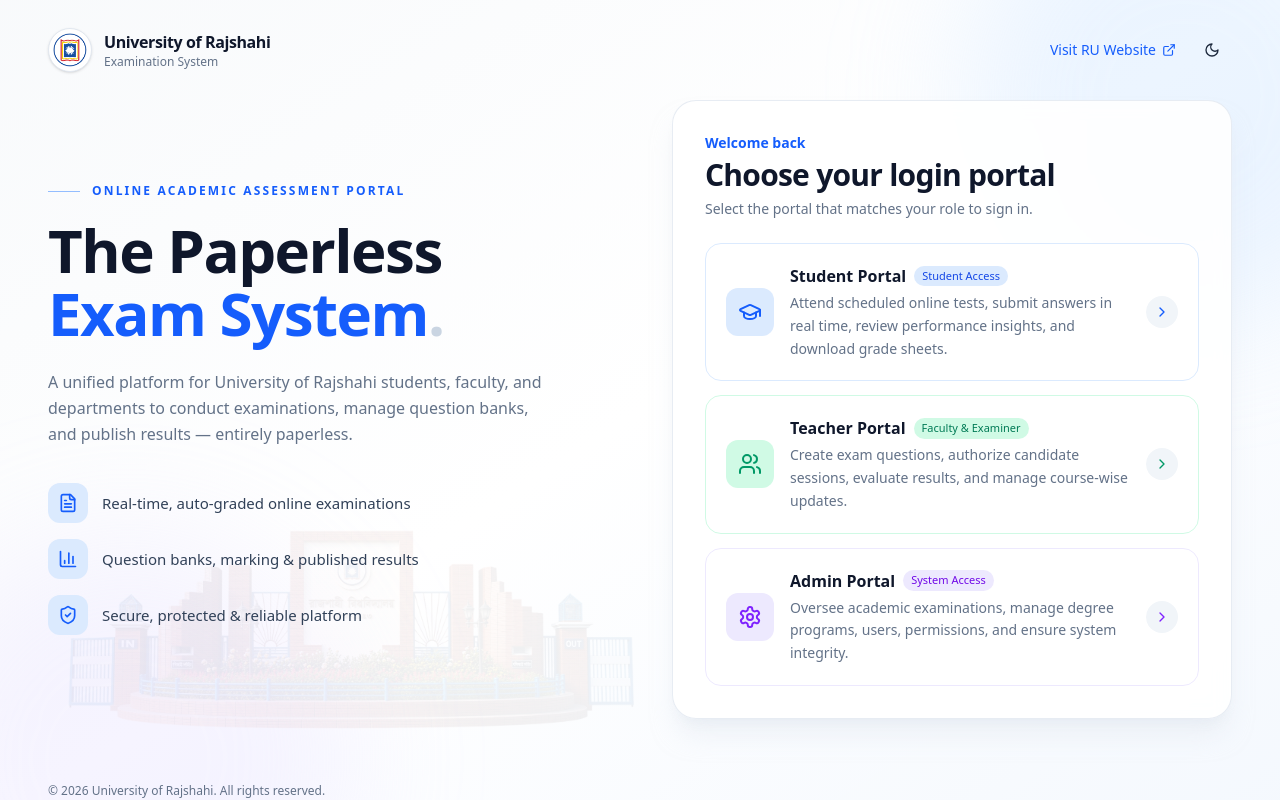
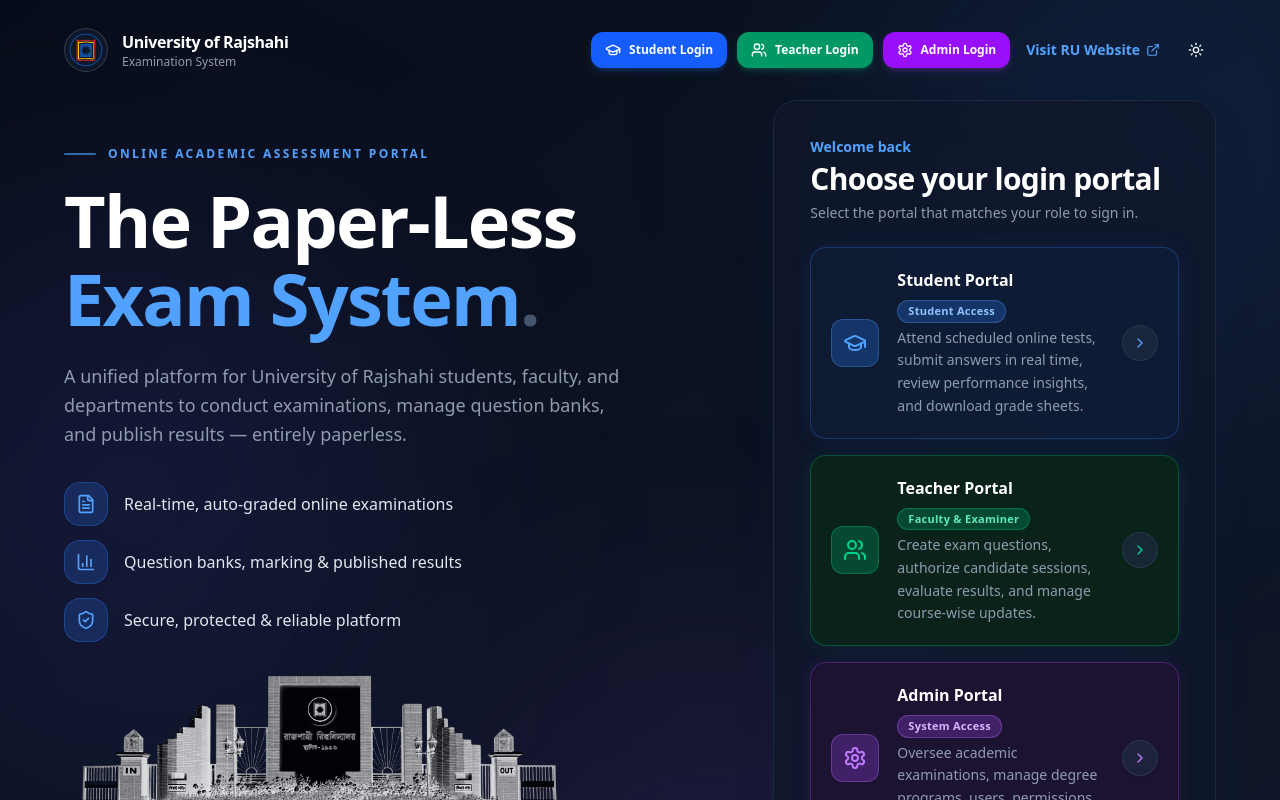
Before and after one commit to omarfaruk16/exam-system, a React (Vite) app in the folder apps/web/: page /login in a window 1280 px wide. Shown: the top 800 px of the page. Built offline with nearby package versions, Linux system fonts and the light colour scheme; no server answers.

Commit message:
check the session

```diff
--- a/apps/web/src/components/theme.tsx
+++ b/apps/web/src/components/theme.tsx
@@ -14,7 +14,7 @@
 function initialTheme(): Theme {
   const saved = localStorage.getItem('theme');
   if (saved === 'light' || saved === 'dark') return saved;
-  return window.matchMedia('(prefers-color-scheme: dark)').matches ? 'dark' : 'light';
+  return 'dark';
 }
 
 export function ThemeProvider({ children }: { children: React.ReactNode }) {
--- a/apps/web/src/features/auth/LoginPage.tsx
+++ b/apps/web/src/features/auth/LoginPage.tsx
@@ -49,9 +49,10 @@
     tag: 'Student Access',
     icon: GraduationCap,
     desc: 'Attend scheduled online tests, submit answers in real time, review performance insights, and download grade sheets.',
-    iconBox: 'bg-blue-100 text-blue-600 dark:bg-blue-500/15 dark:text-blue-400',
-    chip: 'bg-blue-100 text-blue-700 dark:bg-blue-500/15 dark:text-blue-300',
-    card: 'border-blue-100 hover:border-blue-300 hover:bg-blue-50/60 dark:border-blue-500/20 dark:hover:border-blue-500/40 dark:hover:bg-blue-500/5',
+    iconBox:
+      'bg-blue-100 text-blue-600 dark:bg-blue-500/25 dark:text-blue-400 dark:border dark:border-blue-400/30',
+    chip: 'bg-blue-100 text-blue-700 dark:bg-blue-500/25 dark:text-blue-300 dark:border dark:border-blue-400/30',
+    card: 'bg-blue-50/80 border-blue-200/80 hover:border-blue-400 hover:bg-blue-100/80 dark:bg-[#0f1d36]/90 dark:border-blue-500/30 dark:hover:border-blue-400/60 dark:hover:bg-[#142646] dark:shadow-[0_0_20px_rgba(59,130,246,0.1)]',
     chevron: 'text-blue-600 dark:text-blue-400',
   },
   {
@@ -60,9 +61,10 @@
     tag: 'Faculty & Examiner',
     icon: Users,
     desc: 'Create exam questions, authorize candidate sessions, evaluate results, and manage course-wise updates.',
-    iconBox: 'bg-emerald-100 text-emerald-600 dark:bg-emerald-500/15 dark:text-emerald-400',
-    chip: 'bg-emerald-100 text-emerald-700 dark:bg-emerald-500/15 dark:text-emerald-300',
-    card: 'border-emerald-100 hover:border-emerald-300 hover:bg-emerald-50/60 dark:border-emerald-500/20 dark:hover:border-emerald-500/40 dark:hover:bg-emerald-500/5',
+    iconBox:
+      'bg-emerald-100 text-emerald-600 dark:bg-emerald-500/25 dark:text-emerald-400 dark:border dark:border-emerald-400/30',
+    chip: 'bg-emerald-100 text-emerald-700 dark:bg-emerald-500/25 dark:text-emerald-300 dark:border dark:border-emerald-400/30',
+    card: 'bg-emerald-50/80 border-emerald-200/80 hover:border-emerald-400 hover:bg-emerald-100/80 dark:bg-[#09261b]/90 dark:border-emerald-500/30 dark:hover:border-emerald-400/60 dark:hover:bg-[#0d3324] dark:shadow-[0_0_20px_rgba(16,185,129,0.1)]',
     chevron: 'text-emerald-600 dark:text-emerald-400',
   },
   {
@@ -71,10 +73,11 @@
     tag: 'System Access',
     icon: Settings,
     desc: 'Oversee academic examinations, manage degree programs, users, permissions, and ensure system integrity.',
-    iconBox: 'bg-violet-100 text-violet-600 dark:bg-violet-500/15 dark:text-violet-400',
-    chip: 'bg-violet-100 text-violet-700 dark:bg-violet-500/15 dark:text-violet-300',
-    card: 'border-violet-100 hover:border-violet-300 hover:bg-violet-50/60 dark:border-violet-500/20 dark:hover:border-violet-500/40 dark:hover:bg-violet-500/5',
-    chevron: 'text-violet-600 dark:text-violet-400',
+    iconBox:
+      'bg-purple-100 text-purple-600 dark:bg-purple-500/25 dark:text-purple-400 dark:border dark:border-purple-400/30',
+    chip: 'bg-purple-100 text-purple-700 dark:bg-purple-500/25 dark:text-purple-300 dark:border dark:border-purple-400/30',
+    card: 'bg-purple-50/80 border-purple-200/80 hover:border-purple-400 hover:bg-purple-100/80 dark:bg-[#1f1535]/90 dark:border-purple-500/30 dark:hover:border-purple-400/60 dark:hover:bg-[#281b45] dark:shadow-[0_0_20px_rgba(168,85,247,0.1)]',
+    chevron: 'text-purple-600 dark:text-purple-400',
   },
 ];
 
@@ -89,35 +92,59 @@
   const active = PORTALS.find((p) => p.key === portal) ?? null;
 
   return (
-    <div className="relative flex min-h-screen flex-col bg-gradient-to-br from-slate-50 via-white to-blue-50/60 text-slate-800 dark:from-[#0b1120] dark:via-[#0d1526] dark:to-[#111a30] dark:text-slate-100">
-      {/* Soft background tints */}
+    <div className="relative flex min-h-screen flex-col bg-gradient-to-br from-slate-50 via-white to-blue-50/60 text-slate-800 dark:from-[#080d1a] dark:via-[#0c1322] dark:to-[#0f172a] dark:text-slate-100">
+      {/* Background ambient lighting effects */}
       <div className="pointer-events-none absolute inset-0 overflow-hidden">
-        <div className="absolute -right-32 -top-32 size-[28rem] rounded-full bg-blue-200/30 blur-3xl dark:bg-blue-500/10" />
-        <div className="absolute -bottom-40 -left-24 size-[28rem] rounded-full bg-violet-200/25 blur-3xl dark:bg-violet-500/10" />
+        <div className="absolute -right-40 -top-40 size-[36rem] rounded-full bg-blue-500/10 blur-[130px]" />
+        <div className="absolute -left-40 top-1/2 size-[36rem] -translate-y-1/2 rounded-full bg-indigo-500/10 blur-[130px]" />
+        <div className="absolute -bottom-40 right-1/4 size-[32rem] rounded-full bg-purple-500/10 blur-[130px]" />
       </div>
 
       {/* Top bar */}
-      <header className="relative z-10 flex items-center justify-between px-6 py-5 md:px-12 md:py-7">
-        <div className="flex items-center gap-3">
+      <header className="relative z-10 mx-auto flex w-full max-w-[1536px] items-center justify-between px-6 py-5 md:px-12 md:py-7 lg:px-16">
+        <div className="flex items-center gap-3.5">
           <img
             src="/ru-logo.png"
-            alt=""
-            className="size-11 rounded-full border border-slate-200 bg-white p-1 shadow-sm dark:border-white/10"
+            alt="University of Rajshahi Logo"
+            className="size-11 rounded-full border border-slate-200/80 bg-white p-1 shadow-sm dark:border-white/15 dark:bg-slate-900"
             onError={(e) => (e.currentTarget.style.display = 'none')}
           />
           <div className="leading-tight">
             <p className="text-base font-bold tracking-tight text-slate-900 dark:text-white">
               {INSTITUTION}
             </p>
-            <p className="text-muted-foreground text-xs">Examination System</p>
+            <p className="text-muted-foreground text-xs font-medium">Examination System</p>
           </div>
         </div>
-        <div className="flex items-center gap-4">
+        <div className="flex items-center gap-3 sm:gap-4">
+          <div className="hidden items-center gap-2.5 sm:flex">
+            <Button
+              size="sm"
+              onClick={() => setPortal('student')}
+              className="h-9 rounded-xl border-transparent bg-blue-600 px-3.5 text-xs font-semibold text-white shadow-md shadow-blue-500/20 transition-all hover:bg-blue-700 dark:bg-blue-600 dark:text-white dark:hover:bg-blue-500"
+            >
+              <GraduationCap className="size-4" /> Student Login
+            </Button>
+            <Button
+              size="sm"
+              onClick={() => setPortal('teacher')}
+              className="h-9 rounded-xl border-transparent bg-emerald-600 px-3.5 text-xs font-semibold text-white shadow-md shadow-emerald-500/20 transition-all hover:bg-emerald-700 dark:bg-emerald-600 dark:text-white dark:hover:bg-emerald-500"
+            >
+              <Users className="size-4" /> Teacher Login
+            </Button>
+            <Button
+              size="sm"
+              onClick={() => setPortal('admin')}
+              className="h-9 rounded-xl border-transparent bg-purple-600 px-3.5 text-xs font-semibold text-white shadow-md shadow-purple-500/20 transition-all hover:bg-purple-700 dark:bg-purple-600 dark:text-white dark:hover:bg-purple-500"
+            >
+              <Settings className="size-4" /> Admin Login
+            </Button>
+          </div>
           <a
             href="https://www.ru.ac.bd"
             target="_blank"
             rel="noopener noreferrer"
-            className="hidden items-center gap-1.5 text-sm font-medium text-blue-600 hover:text-blue-500 sm:inline-flex dark:text-blue-400"
+            className="hidden items-center gap-1.5 text-sm font-semibold text-blue-600 transition-colors hover:text-blue-500 xl:inline-flex dark:text-blue-400 dark:hover:text-blue-300"
           >
             Visit RU Website <ExternalLink className="size-3.5" />
           </a>
@@ -125,57 +152,58 @@
         </div>
       </header>
 
-      {/* Body */}
-      <div className="relative z-10 mx-auto grid w-full max-w-7xl flex-1 items-center gap-10 px-6 pb-16 md:px-12 lg:grid-cols-2 lg:gap-16">
-        {/* ── Left: brand / marketing ── */}
-        <section className="relative">
-          {/* Gate watermark */}
-          <img
-            src="/ru-gate.png"
-            alt=""
-            aria-hidden
-            className="pointer-events-none absolute -bottom-24 left-1/2 w-[38rem] max-w-none -translate-x-1/2 select-none opacity-[0.06] lg:left-0 lg:translate-x-0 dark:opacity-[0.08] dark:invert"
-            onError={(e) => (e.currentTarget.style.display = 'none')}
-          />
-
+      {/* Body Section with Increased Container Width */}
+      <div className="relative z-10 mx-auto grid w-full max-w-[1536px] flex-1 items-center gap-12 px-6 pb-16 md:px-12 lg:grid-cols-12 lg:gap-16 lg:px-16">
+        {/* ── Left: Brand / Marketing ── */}
+        <section className="relative lg:col-span-6 xl:col-span-7">
           <div className="relative">
-            <div className="flex items-center gap-3 text-xs font-semibold uppercase tracking-[0.18em] text-blue-600 dark:text-blue-400">
-              <span className="h-px w-8 bg-blue-500/50" />
+            <div className="flex items-center gap-3 text-xs font-semibold uppercase tracking-[0.2em] text-blue-600 dark:text-blue-400">
+              <span className="h-[2px] w-8 rounded-full bg-blue-500/60 dark:bg-blue-400/60" />
               Online Academic Assessment Portal
             </div>
 
-            <h1 className="mt-5 text-5xl font-extrabold leading-[1.05] tracking-tight text-slate-900 sm:text-6xl dark:text-white">
-              The Paperless
+            <h1 className="mt-5 text-5xl font-extrabold leading-[1.08] tracking-tight text-slate-900 sm:text-6xl lg:text-6xl xl:text-7xl dark:text-white">
+              The Paper-Less
               <br />
               <span className="text-blue-600 dark:text-blue-400">
                 Exam System<span className="text-slate-300 dark:text-slate-600">.</span>
               </span>
             </h1>
 
-            <p className="text-muted-foreground mt-6 max-w-lg text-base leading-relaxed">
+            <p className="text-muted-foreground mt-6 max-w-xl text-base leading-relaxed sm:text-lg">
               A unified platform for {INSTITUTION} students, faculty, and departments to conduct
               examinations, manage question banks, and publish results — entirely paperless.
             </p>
 
-            <ul className="mt-9 space-y-4">
+            <ul className="mt-8 max-w-xl space-y-3.5">
               {HIGHLIGHTS.map((h) => (
                 <li
                   key={h.label}
-                  className="flex items-center gap-3.5 text-slate-700 dark:text-slate-200"
+                  className="flex items-center gap-4 text-slate-700 dark:text-slate-200"
                 >
-                  <span className="flex size-10 shrink-0 items-center justify-center rounded-xl bg-blue-100 text-blue-600 dark:bg-blue-500/15 dark:text-blue-400">
+                  <span className="shadow-xs flex size-11 shrink-0 items-center justify-center rounded-2xl bg-blue-100/90 text-blue-600 dark:border dark:border-blue-500/30 dark:bg-blue-500/20 dark:text-blue-400">
                     <h.icon className="size-5" />
                   </span>
-                  <span className="text-[15px] font-medium">{h.label}</span>
+                  <span className="text-base font-medium">{h.label}</span>
                 </li>
               ))}
             </ul>
+
+            {/* RU Gate landmark illustration placed prominently at the bottom-left area */}
+            <div className="relative mt-8 max-w-xl overflow-hidden">
+              <img
+                src="/ru-gate.png"
+                alt="University of Rajshahi Gate"
+                className="pointer-events-none w-full max-w-lg select-none object-contain opacity-95 transition-all duration-300 dark:opacity-85 dark:brightness-110 dark:contrast-125 dark:grayscale dark:invert"
+                onError={(e) => (e.currentTarget.style.display = 'none')}
+              />
+            </div>
           </div>
         </section>
 
-        {/* ── Right: portal chooser card ── */}
-        <section className="relative">
-          <div className="rounded-3xl border border-slate-200/80 bg-white/90 p-6 shadow-xl shadow-slate-200/50 backdrop-blur-sm sm:p-8 dark:border-white/10 dark:bg-white/[0.03] dark:shadow-black/30">
+        {/* ── Right: Portal Chooser Card ── */}
+        <section className="relative lg:col-span-6 xl:col-span-5">
+          <div className="rounded-3xl border border-slate-200/80 bg-white/90 p-7 shadow-2xl backdrop-blur-xl sm:p-9 dark:border-slate-800 dark:bg-slate-900/80 dark:shadow-blue-950/20">
             <div className="text-sm font-semibold text-blue-600 dark:text-blue-400">
               Welcome back
             </div>
@@ -186,7 +214,7 @@
               Select the portal that matches your role to sign in.
             </p>
 
-            <div className="mt-6 space-y-3.5">
+            <div className="mt-6 space-y-4">
               {PORTALS.map((p) => (
                 <PortalRow key={p.key} portal={p} onLogin={() => setPortal(p.key)} />
               ))}
@@ -195,7 +223,7 @@
         </section>
       </div>
 
-      <footer className="text-muted-foreground relative z-10 px-6 pb-6 text-xs md:px-12">
+      <footer className="text-muted-foreground relative z-10 mx-auto w-full max-w-[1536px] px-6 pb-6 text-xs md:px-12 lg:px-16">
         © {new Date().getFullYear()} {INSTITUTION}. All rights reserved.
       </footer>
 
@@ -215,13 +243,13 @@
       type="button"
       onClick={onLogin}
       className={cn(
-        'group flex w-full items-center gap-4 rounded-2xl border bg-white/60 p-4 text-left transition-all hover:-translate-y-0.5 hover:shadow-md sm:p-5 dark:bg-white/[0.02]',
+        'gap-4.5 p-4.5 group flex w-full items-center rounded-2xl border text-left transition-all duration-200 hover:-translate-y-0.5 hover:shadow-lg sm:p-5',
         portal.card,
       )}
     >
       <div
         className={cn(
-          'flex size-12 shrink-0 items-center justify-center rounded-xl',
+          'shadow-xs flex size-12 shrink-0 items-center justify-center rounded-xl transition-transform duration-200 group-hover:scale-105',
           portal.iconBox,
         )}
       >
@@ -229,14 +257,21 @@
       </div>
       <div className="min-w-0 flex-1">
         <div className="flex flex-wrap items-center gap-2">
-          <h3 className="font-semibold text-slate-900 dark:text-white">{portal.title}</h3>
-          <span className={cn('rounded-full px-2 py-0.5 text-[11px] font-medium', portal.chip)}>
+          <h3 className="text-base font-bold text-slate-900 dark:text-white">{portal.title}</h3>
+          <span
+            className={cn(
+              'rounded-full px-2.5 py-0.5 text-[11px] font-semibold tracking-wide',
+              portal.chip,
+            )}
+          >
             {portal.tag}
           </span>
         </div>
-        <p className="text-muted-foreground mt-1 text-sm leading-relaxed">{portal.desc}</p>
+        <p className="text-muted-foreground mt-1 text-xs leading-relaxed sm:text-sm">
+          {portal.desc}
+        </p>
       </div>
-      <span className="flex size-8 shrink-0 items-center justify-center rounded-full bg-slate-100 transition-transform group-hover:translate-x-0.5 dark:bg-white/5">
+      <span className="shadow-xs flex size-9 shrink-0 items-center justify-center rounded-full border border-slate-200/60 bg-white/80 transition-transform duration-200 group-hover:translate-x-1 dark:border-slate-700/60 dark:bg-slate-800/80">
         <ChevronRight className={cn('size-4', portal.chevron)} />
       </span>
     </button>
--- a/apps/web/src/features/org/DepartmentProfilePage.tsx
+++ b/apps/web/src/features/org/DepartmentProfilePage.tsx
@@ -79,7 +79,7 @@
 } from './orgApi';
 import { TeacherSelector } from './TeacherSelector';
 import { ImportModal } from './ImportModal';
-import { ImportExportBar } from './ImportExportBar';
+// import { ImportExportBar } from './ImportExportBar';
 import { DEGREE_TYPES } from './orgLevelConfig';
 
 type TabKey =
@@ -88,8 +88,8 @@
 const TABS: { key: TabKey; label: string; icon: typeof BookOpen }[] = [
   { key: 'info', label: 'Info', icon: FileText },
   { key: 'degrees', label: 'Offered Degrees', icon: GraduationCap },
+  { key: 'batches', label: 'Sessions', icon: Layers },
   { key: 'courses', label: 'Semesters', icon: BookOpen },
-  { key: 'batches', label: 'Sessions', icon: Layers },
   { key: 'enrollments', label: 'Enrollments & Retakes', icon: ClipboardList },
   { key: 'students', label: 'Students', icon: Users },
   { key: 'teachers', label: 'Teachers & Faculty', icon: UserCog },
@@ -614,8 +614,8 @@
 
 // ─────────────────────────── Syllabus & Courses ───────────────────────────
 function CoursesTab({ programs, deptPublicId }: { programs: Program[]; deptPublicId: string }) {
-  const qc = useQueryClient();
-  const canManage = useCanManage();
+  // const qc = useQueryClient();
+  // const canManage = useCanManage();
   const [programId, setProgramId] = useState(programs[0]?.publicId ?? '');
   const active = programs.find((p) => p.publicId === programId) ?? programs[0];
 
@@ -674,7 +674,7 @@
           </div>
         }
       />
-      {canManage && (
+      {/* {canManage && (
         <div className="mb-4 flex flex-wrap items-center gap-x-6 gap-y-2 border-b pb-4">
           <div className="flex items-center gap-2">
             <span className="text-muted-foreground w-20 text-xs font-medium">Semesters</span>
@@ -696,7 +696,7 @@
             />
           </div>
         </div>
-      )}
+      )} */}
       {batchesQuery.isLoading ? (
         <Skeleton className="h-20 w-full" />
       ) : batches.length === 0 ? (
--- a/apps/web/src/features/teacher/QuestionBankPage.tsx
+++ b/apps/web/src/features/teacher/QuestionBankPage.tsx
@@ -153,7 +153,7 @@
         <h1 className="text-2xl font-semibold tracking-tight">Question Bank</h1>
         <p className="text-muted-foreground mt-1 text-sm">
           Manage chapters and questions for your course parts. Each chapter groups related
-          questions. Use $…$ for inline math and $$…$$ for display math.
+          questions.
         </p>
       </header>
 
@@ -1068,8 +1068,7 @@
             attempted && !validText && 'text-destructive',
           )}
         >
-          Question text{' '}
-          <span className="text-muted-foreground font-normal">(use $…$ for math)</span>
+          Question text <span className="text-muted-foreground font-normal">()</span>
         </label>
         <textarea
           rows={3}
@@ -1126,7 +1125,7 @@
                 onChange={(e) =>
                   setOptions((prev) => prev.map((p, j) => (j === i ? e.target.value : p)))
                 }
-                placeholder={`Option ${i + 1} (use $…$ for math)`}
+                placeholder={`Option ${i + 1} ()`}
                 className="h-9"
               />
             </div>
@@ -1142,7 +1141,7 @@
               rows={2}
               value={explanation}
               onChange={(e) => setExplanation(e.target.value)}
-              placeholder="Use $…$ for math"
+              placeholder=""
               className="border-input bg-background focus-visible:ring-ring w-full rounded-md border px-3 py-2 text-sm focus-visible:outline-none focus-visible:ring-2"
             />
           </div>
@@ -1154,7 +1153,7 @@
             rows={3}
             value={modelAnswer}
             onChange={(e) => setModelAnswer(e.target.value)}
-            placeholder="Use $…$ for math"
+            placeholder=""
             className="border-input bg-background focus-visible:ring-ring w-full rounded-md border px-3 py-2 text-sm focus-visible:outline-none focus-visible:ring-2"
           />
         </div>
```
Also changed, not shown: apps/web/public/ru-gate.png.
